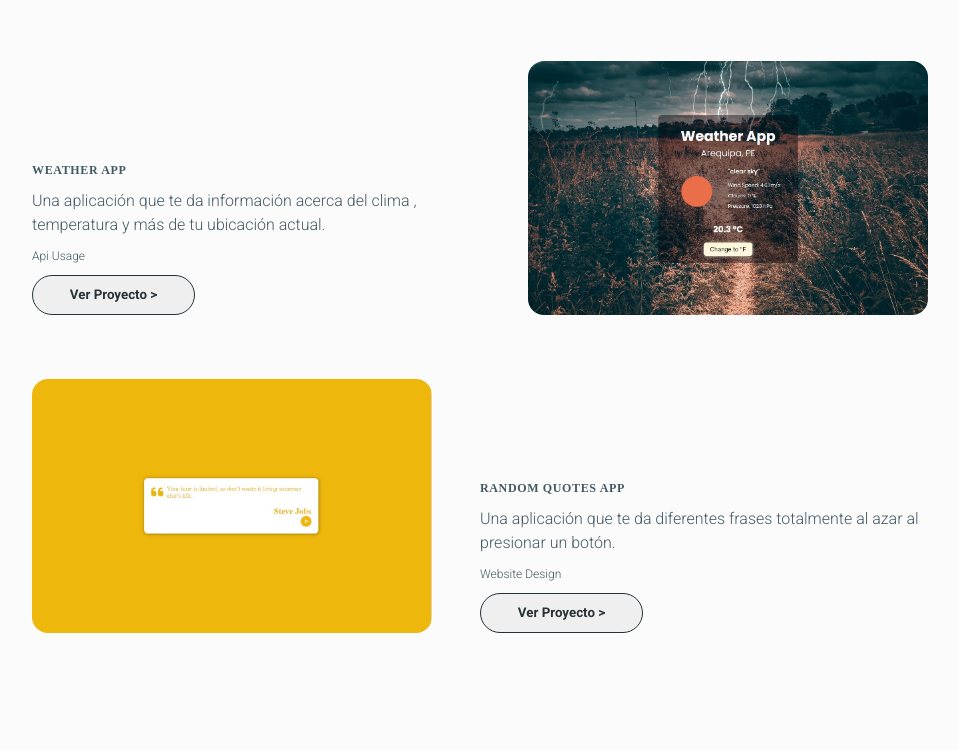
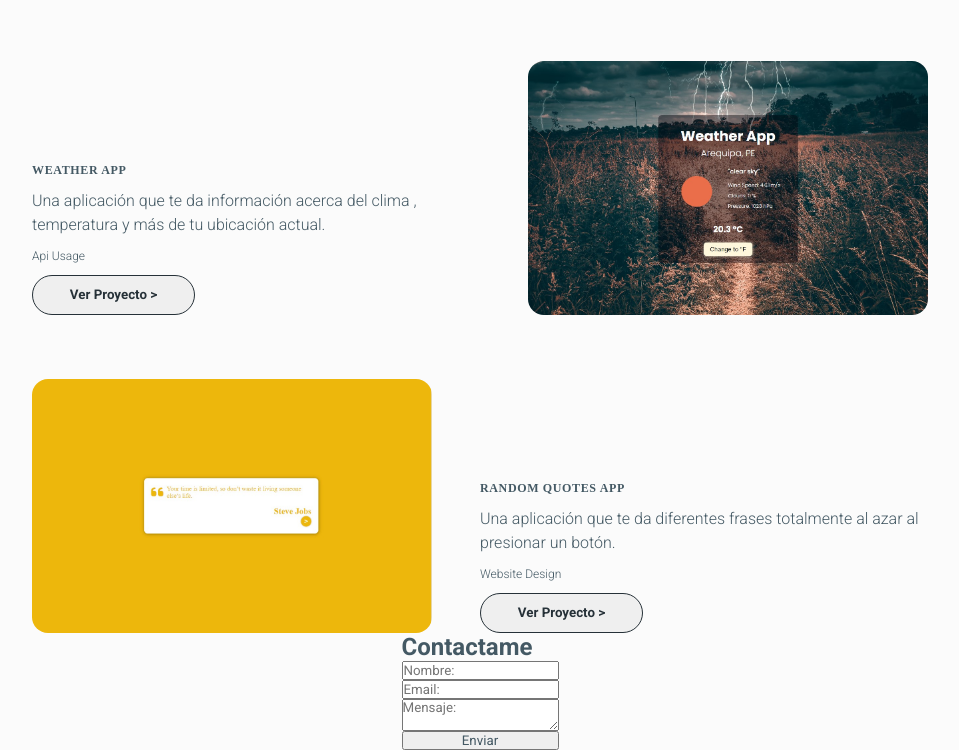
Before and after one commit to Akeda99/Portafolio_Ray_Cardenas, a plain HTML site: page index.html in a window 1280 px wide. Shown: the part 2483-3233 px from the top of the page, without its empty margins (160-1119 px from the left). Before the commit the page ends 3116 px from the top, so only its background shows below. Drawn offline with Linux system fonts and the light colour scheme.

Commit message:
tercer commit

```diff
--- a/index.html
+++ b/index.html
@@ -248,6 +248,19 @@
 </div>
 </div>
 </div>
+<div class="contact">
+    <form class="form"  action="https://formspree.io/f/myyvreqo"
+    method="POST">
+        <div class="form_container">
+            <h2 class="form_title">Contactame</h2>
+            <input type="text" class="form_input" placeholder="Nombre:" name="name">
+            <input type="email" class="form_input" placeholder="Email:" name="email">
+            <textarea class="form_input form_input-message" placeholder="Mensaje:" name="message"></textarea>
+
+            <input type="submit" value="Enviar" class="form_cta">
+        </div>
+    </form>
+</div>
 </div>
 <script src="./main.js" type="module"></script>
 </body>
--- a/styles.css
+++ b/styles.css
@@ -436,3 +436,11 @@ color: var(--darkgrey);
     flex-direction: column;
     gap: 2rem;
 }
+.contact{
+    display: flex;
+    justify-content: center;
+}
+.form_container{
+display: flex;
+flex-direction: column;
+}
```
